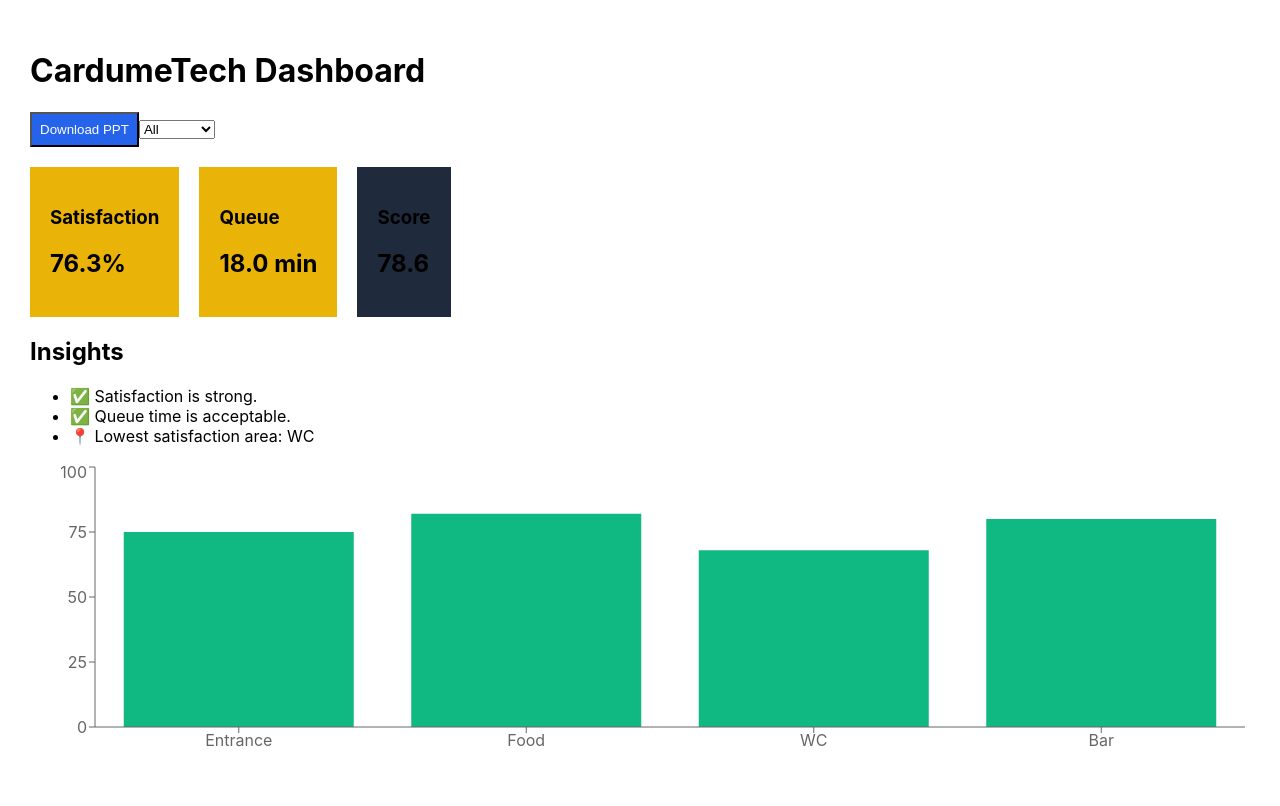
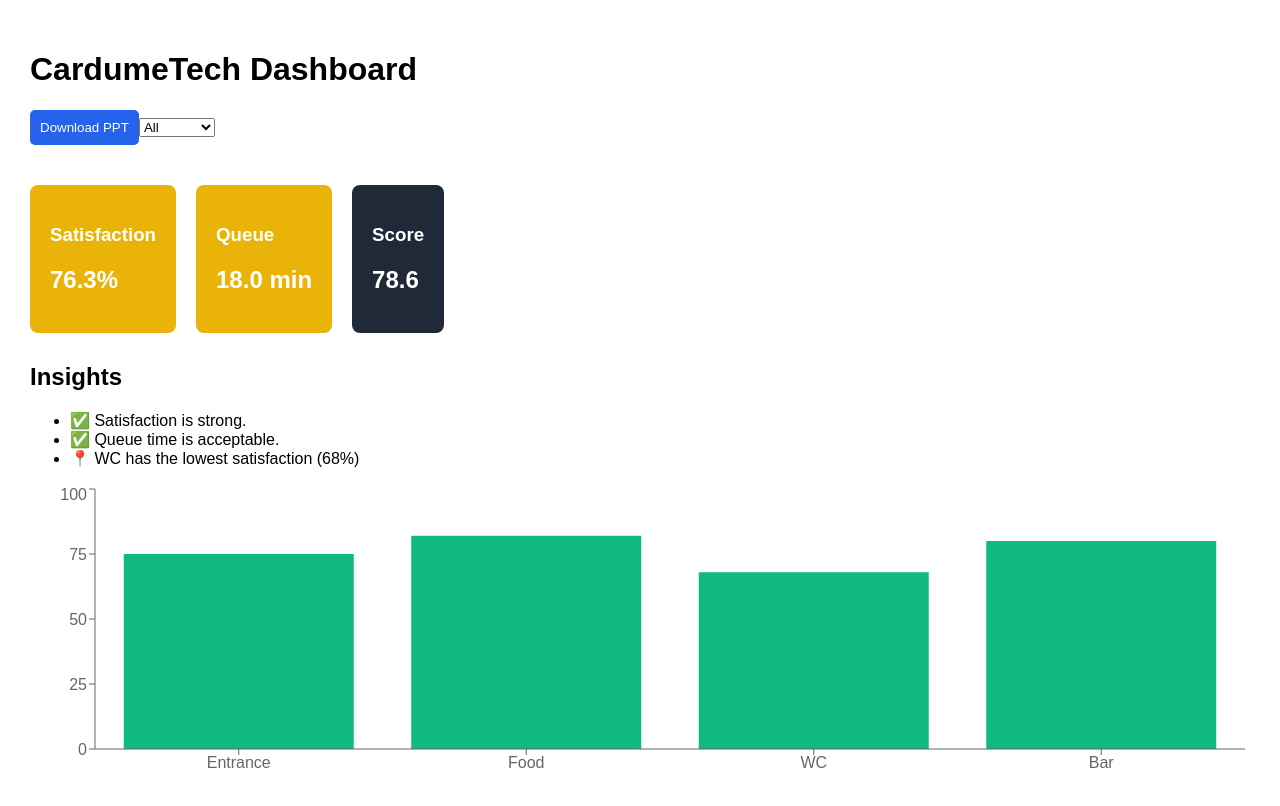
Before and after one commit to DSunaitis/cardumetech-dashboard, a React (Create React App) app: page / in a window 1280 px wide. Shown: the top 806 px of the page. Built offline with nearby package versions, Linux system fonts and the light colour scheme.

Commit message:
final clean professional dashboard

```diff
--- a/src/App.js
+++ b/src/App.js
@@ -43,7 +43,7 @@
       return "#ef4444";
     }
 
-    return "#1f2a3d";
+    return "#1f2937";
   };
 
   const generateInsight = () => {
@@ -65,35 +65,99 @@
       prev.satisfaction < curr.satisfaction ? prev : curr
     );
 
-    insights.push(`📍 Lowest satisfaction area: ${worstArea.area}`);
+    insights.push(
+      `📍 ${worstArea.area} has the lowest satisfaction (${worstArea.satisfaction}%)`
+    );
+
     return insights;
+  };
+
+  const generateRecommendations = () => {
+    let recs = [];
+
+    if (avgQueue > 20) {
+      recs.push("👉 Increase staff or service points.");
+    }
+
+    if (avgSatisfaction < 75) {
+      recs.push("👉 Improve key customer touchpoints.");
+    }
+
+    recs.push("👉 Optimize visitor flow and layout.");
+
+    return recs;
   };
 
   const exportToPPT = () => {
     let pptx = new PptxGenJS();
 
-    let slide = pptx.addSlide();
+    // SLIDE 1 — CAPA
+    let slide1 = pptx.addSlide();
+    slide1.background = { fill: "#0f172a" };
+    slide1.addText("CardumeTech Report", {
+      x: 1, y: 2, fontSize: 30, color: "FFFFFF", bold: true
+    });
 
-    slide.addText("Event Report", { x: 1, y: 1, fontSize: 24 });
+    // SLIDE 2 — KPIs
+    let slide2 = pptx.addSlide();
+    slide2.addText("Executive Summary", { x: 0.5, y: 0.5, fontSize: 24 });
 
-    slide.addText(`Satisfaction: ${avgSatisfaction.toFixed(1)}%`, { x: 1, y: 2 });
-    slide.addText(`Queue: ${avgQueue.toFixed(1)} min`, { x: 1, y: 2.5 });
+    slide2.addText(`Score: ${eventScore}`, { x: 0.5, y: 1.5 });
+    slide2.addText(`Satisfaction: ${avgSatisfaction.toFixed(1)}%`, { x: 0.5, y: 2 });
+    slide2.addText(`Queue: ${avgQueue.toFixed(1)} min`, { x: 0.5, y: 2.5 });
+
+    // SLIDE 3 — GRÁFICO
+    let slide3 = pptx.addSlide();
+    slide3.addText("Satisfaction by Area", { x: 0.5, y: 0.5 });
+
+    slide3.addChart(pptx.ChartType.bar, [
+      {
+        name: "Satisfaction",
+        labels: data.map(d => d.area),
+        values: data.map(d => d.satisfaction)
+      }
+    ], {
+      x: 1,
+      y: 1.5,
+      w: 8,
+      h: 4
+    });
+
+    // SLIDE 4 — INSIGHTS
+    let slide4 = pptx.addSlide();
+    slide4.addText("Insights", { x: 0.5, y: 0.5 });
 
     generateInsight().forEach((i, idx) => {
-      slide.addText(i, { x: 1, y: 3 + idx * 0.5 });
+      slide4.addText(i, { x: 0.5, y: 1.5 + idx * 0.5 });
     });
 
-    pptx.writeFile("Report.pptx");
+    // SLIDE 5 — RECOMENDAÇÕES
+    let slide5 = pptx.addSlide();
+    slide5.addText("Recommendations", { x: 0.5, y: 0.5 });
+
+    generateRecommendations().forEach((r, idx) => {
+      slide5.addText(r, { x: 0.5, y: 1.5 + idx * 0.5 });
+    });
+
+    pptx.writeFile("CardumeTech_Report.pptx");
   };
 
   return (
-    <div style={{ padding: 30 }}>
+    <div style={{ padding: 30, fontFamily: "Arial" }}>
 
       <h1>CardumeTech Dashboard</h1>
 
       <button
         onClick={exportToPPT}
-        style={{ marginBottom: 20, padding: 8, background: "#2563eb", color: "white" }}
+        style={{
+          marginBottom: 20,
+          padding: 10,
+          backgroundColor: "#2563eb",
+          color: "white",
+          border: "none",
+          borderRadius: 5,
+          cursor: "pointer"
+        }}
       >
         Download PPT
       </button>
@@ -109,32 +173,50 @@
         <option value="Bar">Bar</option>
       </select>
 
-      <div style={{ display: "flex", gap: 20 }}>
+      {/* KPIs */}
+      <div style={{ display: "flex", gap: 20, marginTop: 20 }}>
 
-        <div style={{ background: getColor(avgSatisfaction, "satisfaction"), padding: 20 }}>
+        <div style={{
+          background: getColor(avgSatisfaction, "satisfaction"),
+          padding: 20,
+          color: "white",
+          borderRadius: 8
+        }}>
           <h3>Satisfaction</h3>
           <h2>{avgSatisfaction.toFixed(1)}%</h2>
         </div>
 
-        <div style={{ background: getColor(avgQueue, "queue"), padding: 20 }}>
+        <div style={{
+          background: getColor(avgQueue, "queue"),
+          padding: 20,
+          color: "white",
+          borderRadius: 8
+        }}>
           <h3>Queue</h3>
           <h2>{avgQueue.toFixed(1)} min</h2>
         </div>
 
-        <div style={{ background: "#1f2a3d", padding: 20 }}>
+        <div style={{
+          background: "#1f2937",
+          padding: 20,
+          color: "white",
+          borderRadius: 8
+        }}>
           <h3>Score</h3>
           <h2>{eventScore}</h2>
         </div>
 
       </div>
 
-      <h2>Insights</h2>
+      {/* INSIGHTS */}
+      <h2 style={{ marginTop: 30 }}>Insights</h2>
       <ul>
         {generateInsight().map((i, idx) => <li key={idx}>{i}</li>)}
       </ul>
 
+      {/* CHART */}
       <ResponsiveContainer width="100%" height={300}>
-        <BarChart data={filteredData}>
+        <BarChart data={data}>
           <XAxis dataKey="area" />
           <YAxis />
           <Tooltip />
```
